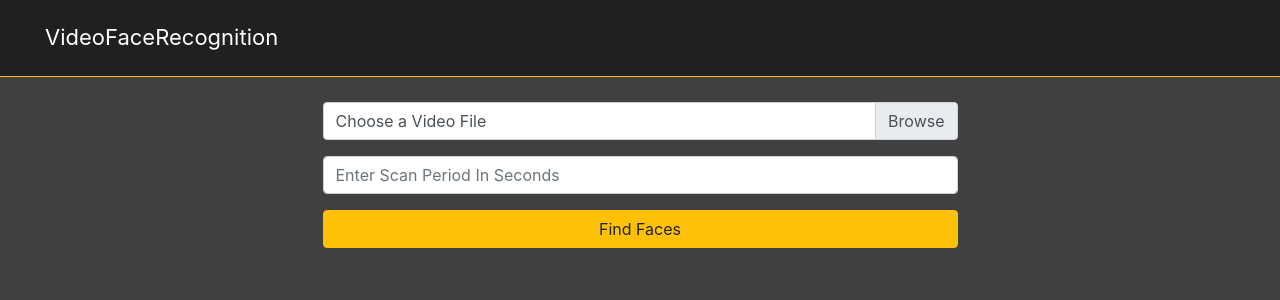
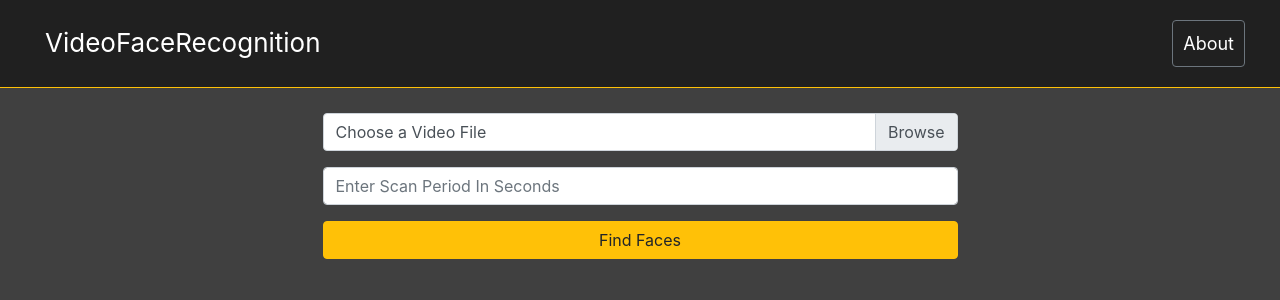
Before and after one commit to molokhovdmitry/video-face-count, a Flask app: page / in a window 1280 px wide. Shown: the top 300 px of the page. Run offline with Flask 2, Linux system fonts and the light colour scheme; some libraries are stand-ins or nearby versions.

Commit message:
Added 'About' page placeholder

```diff
--- a/VFR/application.py
+++ b/VFR/application.py
@@ -121,6 +121,10 @@ def find():
 
     return render_template('index.html')
 
+@bp.route("/about")
+def about():
+    return render_template("about.html")
+
 # Function for file extension checking
 ALLOWED_EXTENSIONS = {'mp4', 'avi'}
 def allowed_file(filename):
--- a/VFR/static/scripts.js
+++ b/VFR/static/scripts.js
@@ -8,3 +8,11 @@ function showFileName() {
 function loadingAnimation() {
 document.getElementById('loader').style.display = "block";
 }
+
+// Active nav button
+document.addEventListener("DOMContentLoaded", function() {
+  const path = window.location.pathname;
+  if (path == "/about") {
+    document.getElementById("about").classList.add("active");
+  }
+});
--- a/VFR/static/styles.css
+++ b/VFR/static/styles.css
@@ -5,16 +5,36 @@ html > * {
 .header {
     overflow: hidden;
     background-color: #202020;
-    padding: 25px 25px;
+    padding: 10px 25px;
 }
 
 .header a {
+    float: left;
     color: white;
     padding: 10px;
     text-decoration: none;
-    font-size: 22px;
+    font-size: 26px;
     line-height: 25px;
     margin: 10px 10px;
+}
+
+.header-right {
+    float: right;
+}
+
+.header-right a {
+    padding: 10px;
+    font-size: 18px;
+}
+
+.header-right a:hover {
+    background-color: #ffc107;
+    color: black;
+}
+
+.header-right .active {
+    background-color: #ffc107;
+    color: black;
 }
 
 .main-wrapper {
@@ -58,8 +78,14 @@ html > * {
 }
 
 @media screen and (max-width: 640px) {
-    .header {
+    .header a {
+        display: block;
+        float: none;
         text-align: center;
+    }
+
+    .header-right {
+        float: none;
     }
 
     .home-wrapper {
--- a/VFR/templates/layout.html
+++ b/VFR/templates/layout.html
@@ -17,6 +17,9 @@
 <body>
     <nav id="header" class="header border-bottom border-warning">
         <a href="/" class="logo">VideoFaceRecognition</a>
+        <div class="header-right">
+            <a id="about" href="/about" class="rounded border border-secondary">About</a>
+        </div>
     </nav>
 
     <main class="main-wrapper">
```
Also changed, not shown: VFR/templates/about.html (added, +9 -0 lines).
